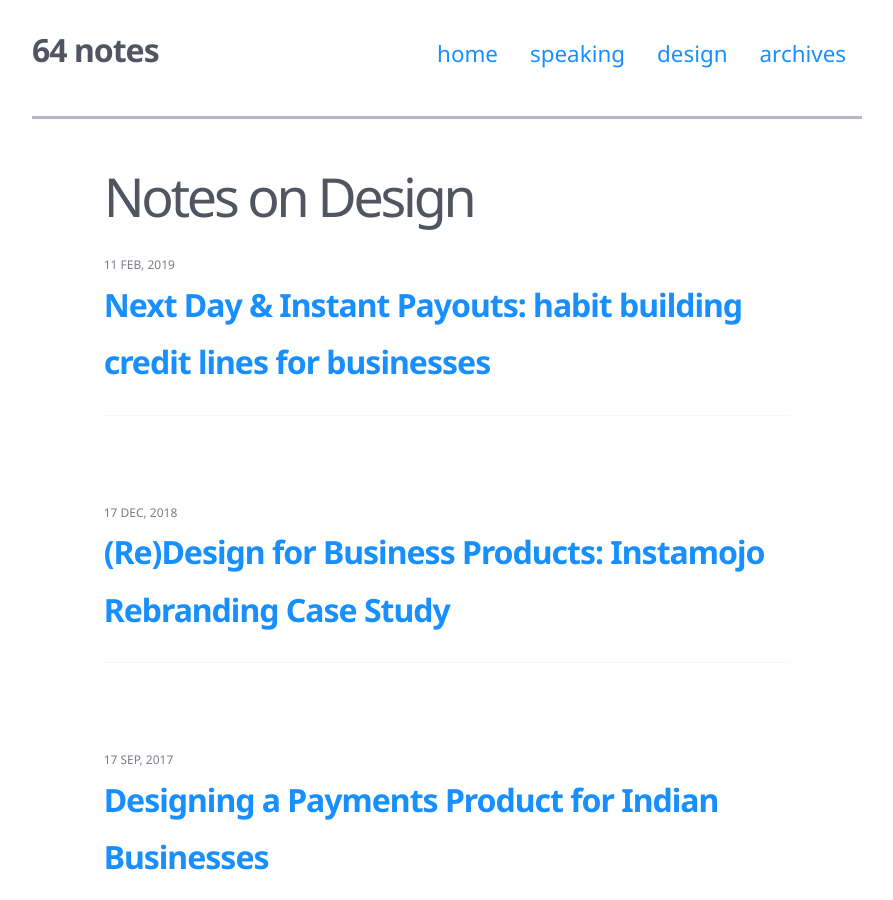
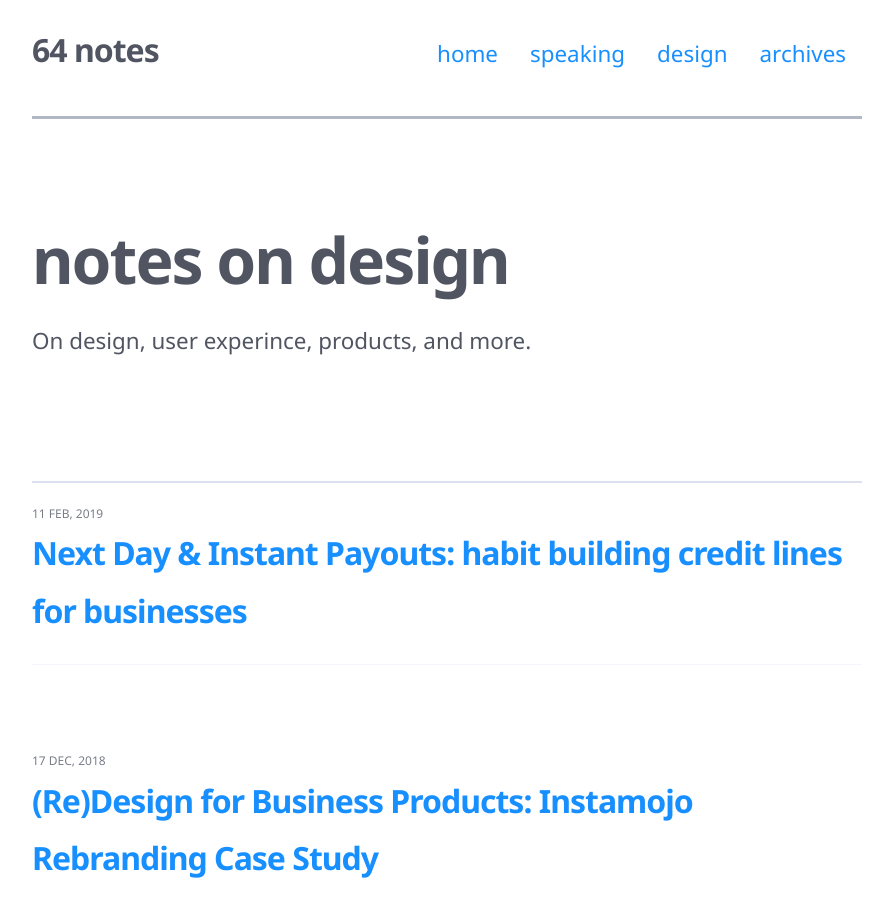
Before and after one commit to 64Notes/64notes.com, a Jekyll site: the page built from design/index.html, in a window 1280 px wide and 900 px high. Shown: the whole window, without its empty margins (193-1086 px from the left). Built offline with Jekyll 4.4.1, drawn with Linux system fonts in a browser that asks for light colours; comment, search, counter and statistics services are not loaded.

Commit message:
Update design

```diff
--- /dev/null
+++ b/_includes/design/introduction.html
@@ -0,0 +1,12 @@
+<div id="hero_area" class="grid-container">
+  <div class="grid-x grid-margin-x">
+    <div class="[ cell small-12 ]" id="hero">
+      <h1 class="headline">{{ page.title }}</h1>
+      <p class="subheader-1">
+        On design, user experince, products, and more.
+      </p>
+    </div>
+  </div>
+
+  <hr class="divider-2">
+</div>
--- a/design/index.html
+++ b/design/index.html
@@ -1,9 +1,14 @@
 ---
-layout: page
+layout: base
 title: Notes on Design
 slug: design_archives
 ---
-<!-- <p>I started designing when I was in high-school. That's 7+ years of designing! Took me a long while to get started on writing about design.</p> -->
+
+{% include design/introduction.html %}
+
+<div id="content_area" class="grid-container">
+  <div class="grid-x grid-margin-x">
+    <div class="[ cell small-12 ]">
 
       <ul class="posts-list">
         {% for post in site.categories.design %}
@@ -16,4 +21,8 @@ slug: design_archives
           </a>
         </li>
         {% endfor %}
-</ul>
+      </ul><!-- .posts-list -->
+
+    </div>
+  </div>
+</div><!-- #content_area -->
```
Lines whose indentation alone changed are shown as unchanged.
